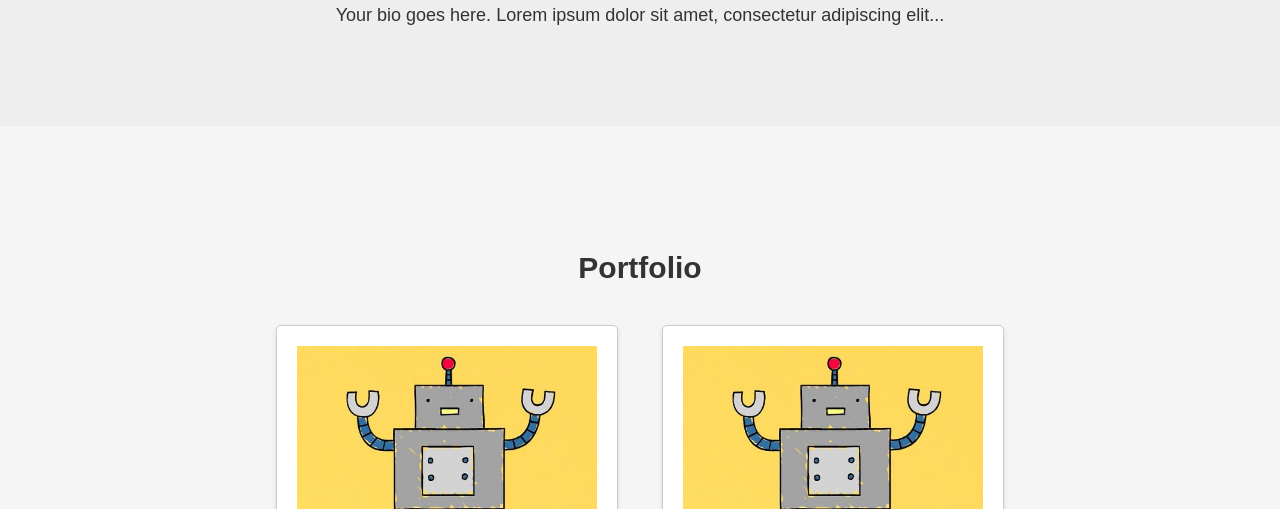
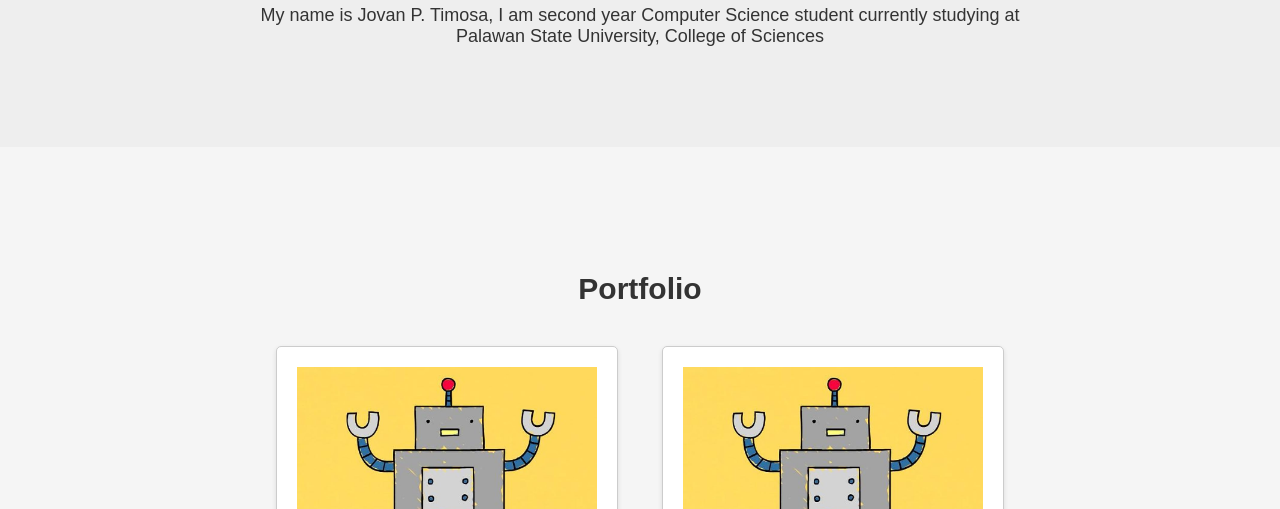
Before and after one commit to JovTim/Portfolio, a plain HTML site: page index.html in a window 1280 px wide. Shown: the part 591-1100 px from the top of the page. Drawn offline with Linux system fonts and the light colour scheme.

Commit message:
modify About Me

```diff
--- a/index.html
+++ b/index.html
@@ -26,7 +26,7 @@
 
     <section id="about" class="about">
         <h2>About Me</h2>
-        <p>Your bio goes here. Lorem ipsum dolor sit amet, consectetur adipiscing elit...</p>
+        <p>My name is Jovan P. Timosa, I am second year Computer Science student currently studying at Palawan State University, College of Sciences</p>
     </section>
 
     <section id="portfolio" class="portfolio">
```
